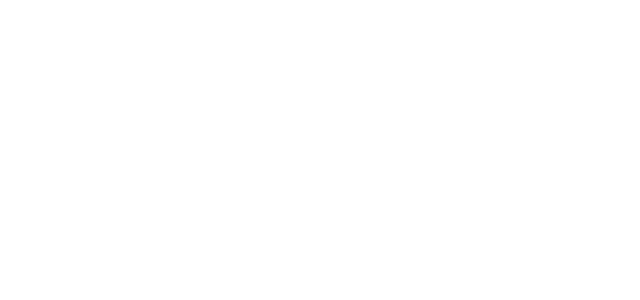
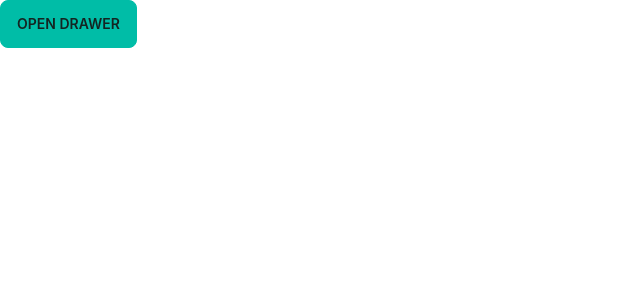
Before and after one commit to Joentze/WAD2-Eden, a Vue app: page / in a window 1280 px wide. Before the commit this address had no page. Shown: the top 300 px of the page, without its empty margins (0-640 px from the left). Built offline with nearby package versions, Linux system fonts and the light colour scheme.

Commit message:
feat: added daisy ui, removed chakra

```diff
--- a/index.html
+++ b/index.html
@@ -1,13 +1,21 @@
 <!DOCTYPE html>
 <html lang="en">
   <head>
-    <meta charset="UTF-8">
-    <link rel="icon" href="/favicon.ico">
-    <meta name="viewport" content="width=device-width, initial-scale=1.0">
-    <title>Vite App</title>
+    <meta charset="UTF-8" />
+    <link rel="icon" href="/favicon.ico" />
+    <meta name="viewport" content="width=device-width, initial-scale=1.0" />
+    <title>Eden</title>
+    <!-- <link
+      href="https://cdn.jsdelivr.net/npm/daisyui@3.8.3/dist/full.css"
+      rel="stylesheet"
+      type="text/css"
+    />
+    <script src="https://cdn.tailwindcss.com"></script> -->
   </head>
+
   <body>
     <div id="app"></div>
     <script type="module" src="/src/main.ts"></script>
+    <link rel="stylesheet" href="./src/app.css" />
   </body>
 </html>
--- a/package.json
+++ b/package.json
@@ -10,8 +10,8 @@
     "type-check": "vue-tsc --noEmit -p tsconfig.app.json --composite false"
   },
   "dependencies": {
-    "@chakra-ui/vue": "^0.13.1",
     "@emotion/css": "^11.11.2",
+    "@vue-hero-icons/outline": "^1.7.2",
     "firebase": "^10.4.0",
     "pinia": "^2.1.6",
     "vue": "^3.3.4",
@@ -24,7 +24,11 @@
     "@vitejs/plugin-vue": "^4.3.4",
     "@vitejs/plugin-vue-jsx": "^3.0.2",
     "@vue/tsconfig": "^0.4.0",
+    "autoprefixer": "^10.4.16",
+    "daisyui": "^3.8.3",
     "npm-run-all2": "^6.0.6",
+    "postcss": "^8.4.31",
+    "tailwindcss": "^3.3.3",
     "typescript": "~5.2.0",
     "vite": "^4.4.9",
     "vue-tsc": "^1.8.11"
--- /dev/null
+++ b/postcss.config.js
@@ -0,0 +1,6 @@
+module.exports = {
+  plugins: {
+    tailwindcss: {},
+    autoprefixer: {},
+  },
+}
--- a/src/App.vue
+++ b/src/App.vue
@@ -1,9 +1,11 @@
 <script setup lang="ts">
 import { RouterLink, RouterView } from "vue-router";
 import HelloWorld from "./components/HelloWorld.vue";
+import NavBar from "./components/nav/NavBar.vue";
 </script>
 
 <template>
+  <NavBar />
   <!-- <header>
     <img alt="Vue logo" class="logo" src="@/assets/logo.svg" width="125" height="125" />
 
@@ -19,7 +21,3 @@
 
   <RouterView />
 </template>
-
-<style scoped>
-
-</style>
--- /dev/null
+++ b/src/app.css
@@ -0,0 +1,11 @@
+@tailwind base;
+@tailwind components;
+@tailwind utilities;
+
+html,
+body {
+  background: white;
+}
+p {
+  color: black;
+}
--- /dev/null
+++ b/src/components/nav/NavBar.vue
@@ -0,0 +1,25 @@
+<template>
+  <div class="drawer bg-white w-full absolute top-0 left-0">
+    <input id="my-drawer" type="checkbox" class="drawer-toggle" />
+    <div class="drawer-content">
+      <!-- Page content here -->
+      <label for="my-drawer" class="btn btn-primary drawer-button"
+        >Open drawer</label
+      >
+    </div>
+    <div class="drawer-side">
+      <label
+        for="my-drawer"
+        aria-label="close sidebar"
+        class="drawer-overlay"
+      ></label>
+      <ul class="menu p-4 w-80 min-h-full bg-base-200 text-base-content">
+        <!-- Sidebar content here -->
+        <li><a>Sidebar Item 1</a></li>
+        <li><a>Sidebar Item 2</a></li>
+      </ul>
+    </div>
+  </div>
+</template>
+<script></script>
+<style></style>
--- /dev/null
+++ b/tailwind.config.js
@@ -0,0 +1,33 @@
+/** @type {import('tailwindcss').Config} */
+module.exports = {
+  content: ["./index.html", "./src/**/*.{vue,js,ts,jsx,tsx}"],
+  theme: {
+    extend: {},
+  },
+  daisyui: {
+    themes: [
+      {
+        mytheme: {
+          primary: "#00BDA7",
+
+          secondary: "#265C55",
+
+          accent: "#008474",
+
+          neutral: "#0000",
+
+          "base-100": "#ffffff",
+
+          info: "#3abff8",
+
+          success: "#56f5ba",
+
+          warning: "#facf64",
+
+          error: "#f87272",
+        },
+      },
+    ],
+  },
+  plugins: [require("daisyui")],
+};
```
Also changed, not shown: src/main.ts (+9 -9 lines), 1 other file (tests, documents, lock files or other folders).
